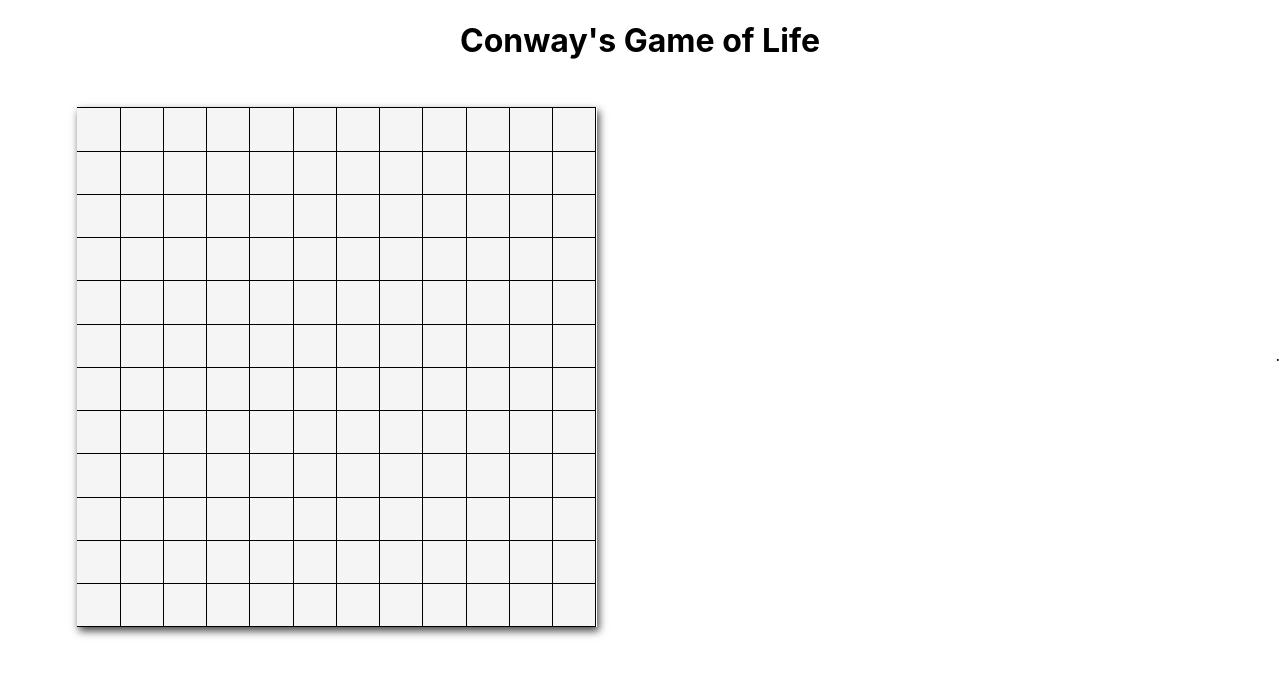
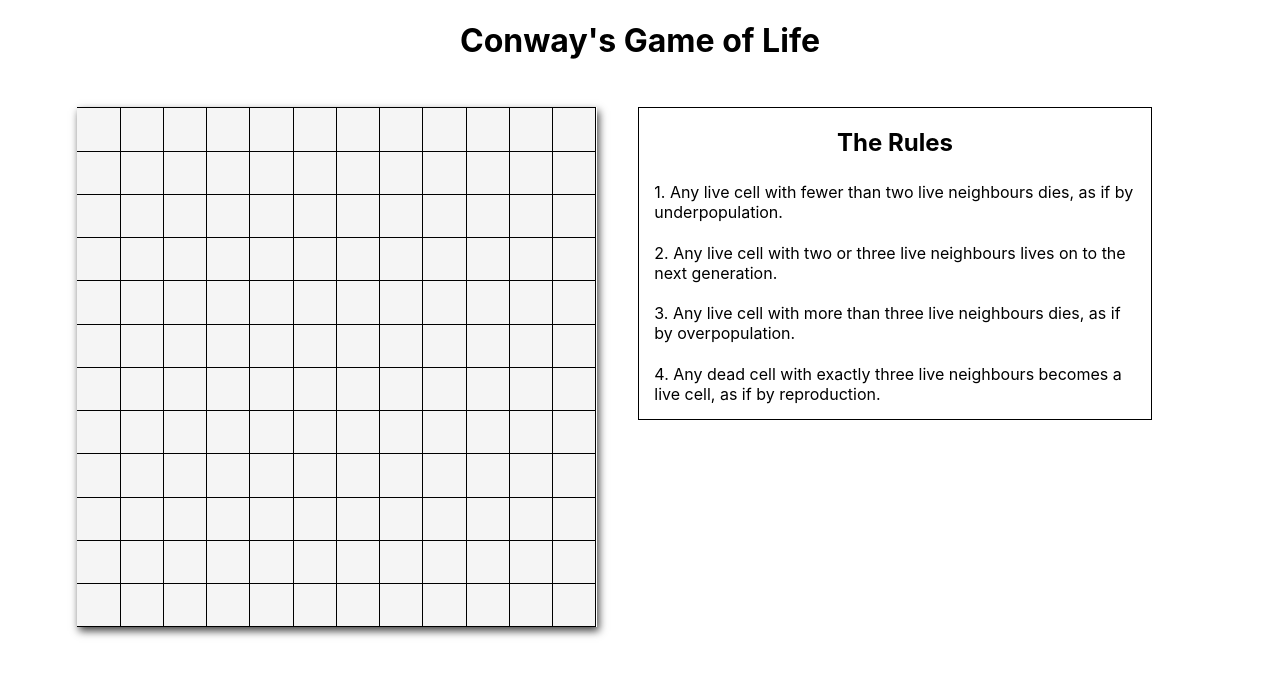
Before and after one commit to dvwhite/react-game-of-life, a React (Create React App) app: page / in a window 1280 px wide. Shown: the top 676 px of the page. Built offline with nearby package versions, Linux system fonts and the light colour scheme; the HTML template or start-up script is replaced by a standard one.

Commit message:
Add the Desc component to print a textual description of game rules

```diff
--- a/src/components/Desc.jsx
+++ b/src/components/Desc.jsx
@@ -1,7 +1,55 @@
 import React from "react";
 
+// Styled component imports
+import styled from "styled-components";
+
+const TextBox = styled.div`
+  border: 1px solid black;
+  width: 40%;
+  margin-top: 2%;
+  margin-right: 10%;
+  display: flex;
+  align-self: flex-start;
+  flex-direction: column;
+`;
+
+const TextArea = styled.div`
+  text-align: left;
+
+  h2 {
+    text-align: center;
+  }
+
+  p {
+    margin: 2%;
+    padding: 1%;
+  }
+`;
+
 const Desc = () => {
-  return <p>.</p>;
+  return (
+    <TextBox>
+      <TextArea>
+        <h2>The Rules</h2>
+        <p>
+          1. Any live cell with fewer than two live neighbours dies, as if by
+          underpopulation.
+        </p>
+        <p>
+          2. Any live cell with two or three live neighbours lives on to the
+          next generation.
+        </p>
+        <p>
+          3. Any live cell with more than three live neighbours dies, as if by
+          overpopulation.
+        </p>
+        <p>
+          4. Any dead cell with exactly three live neighbours becomes a live
+          cell, as if by reproduction.
+        </p>
+      </TextArea>
+    </TextBox>
+  );
 };
 
 export default Desc;
```
